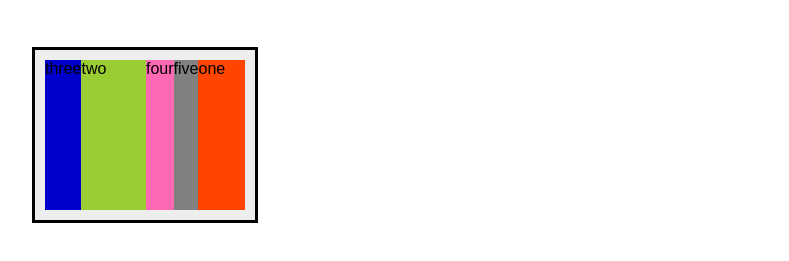
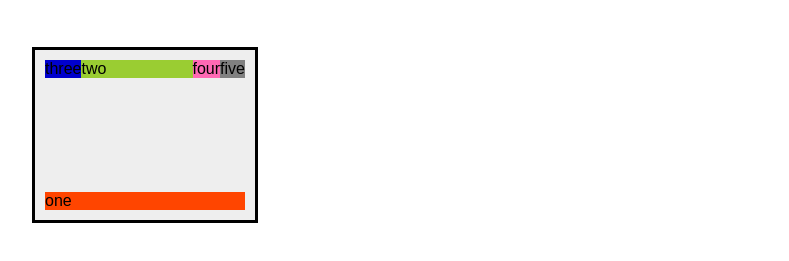
Before and after one commit to shivamEr/CSS_Basic, a plain HTML site: page order.html in a window 1280 px wide. Shown: the part 61-322 px from the top of the page, without its empty margins (26-815 px from the left). Drawn offline with Linux system fonts and the light colour scheme.

Commit message:
flex-basis

```diff
--- a/order.html
+++ b/order.html
@@ -22,11 +22,13 @@
             height: 150px;
             display: flex;
             align-content: space-between;
+            flex-wrap: wrap;
         }
          .item1 {
             background: orangered;
             order: 3;
             flex-grow: 1;
+            flex-basis: 100px;
         }
 
         .item2 {
```
